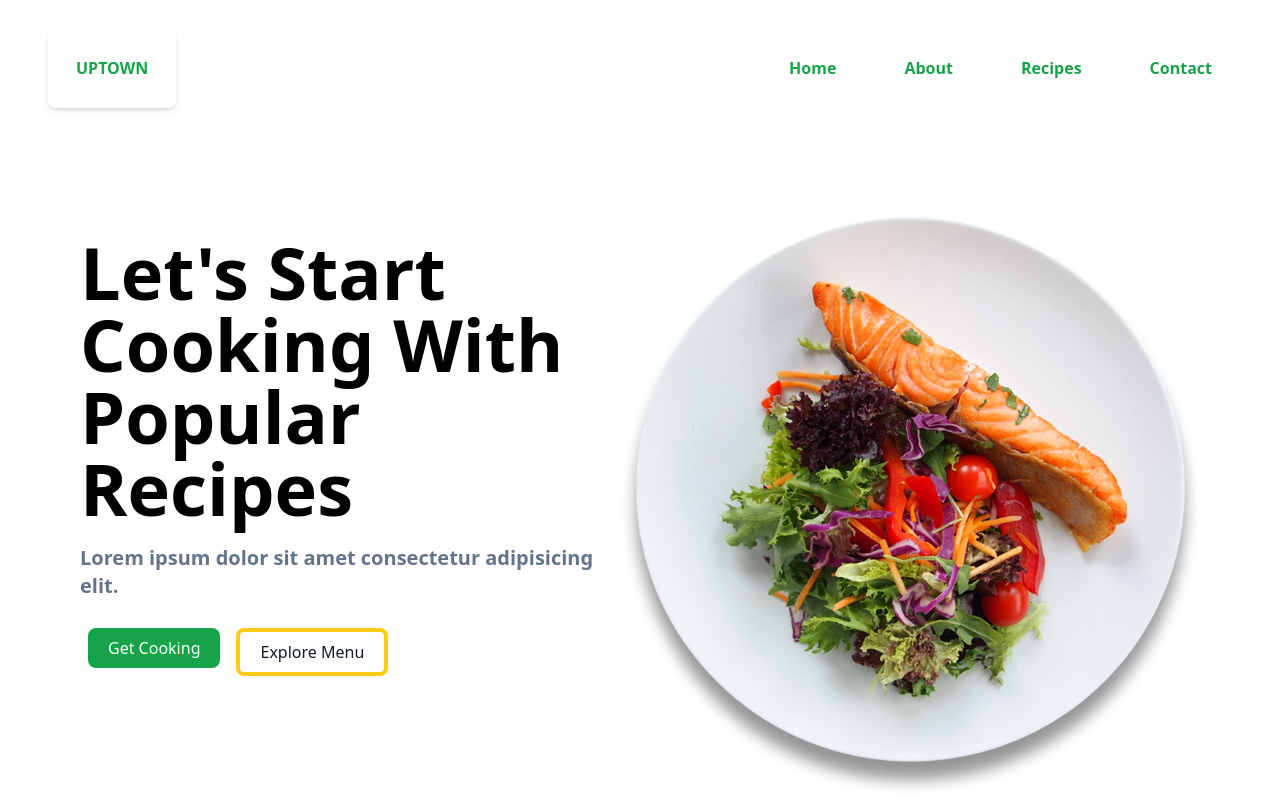
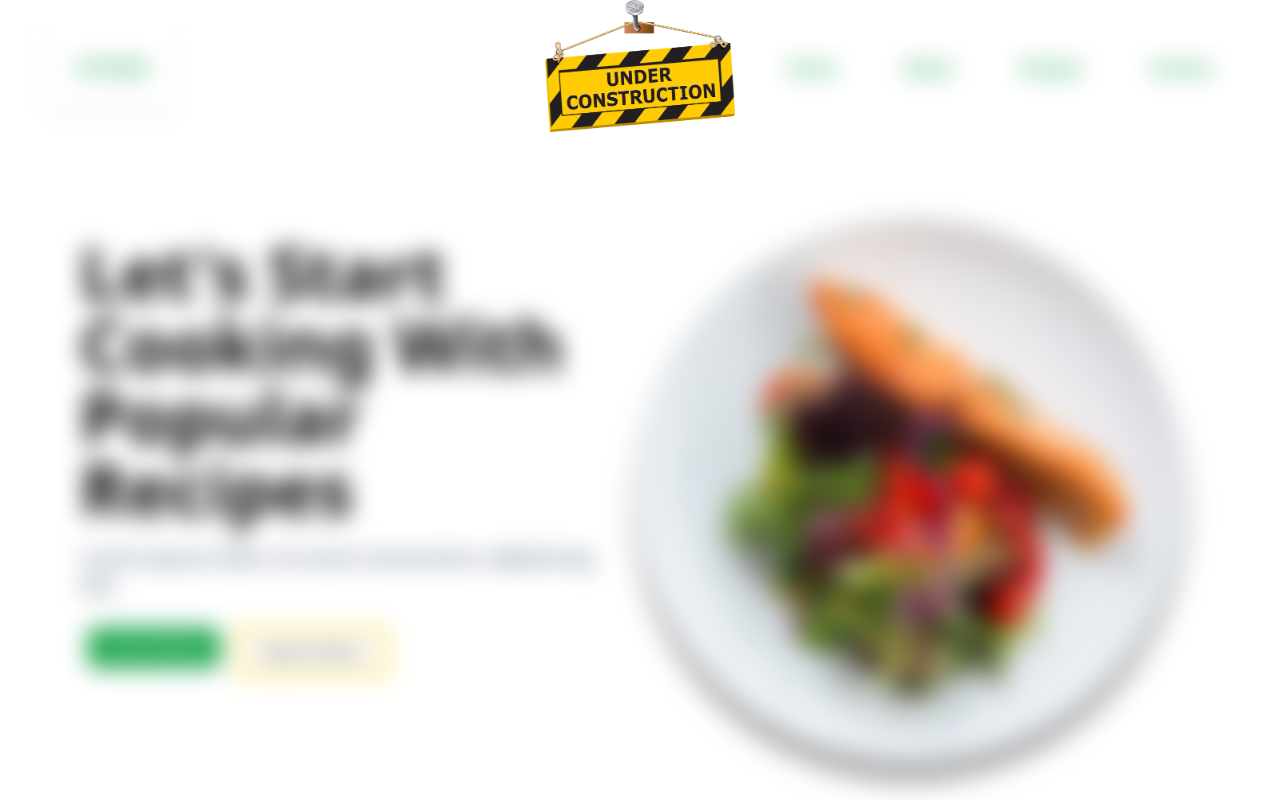
Before and after one commit to romaine877/recipe_app, a Next.js app: page / in a window 1280 px wide. Shown: the top 800 px of the page. Built offline with nearby package versions, Linux system fonts and the light colour scheme.

Commit message:
contruction banner added

```diff
--- /dev/null
+++ b/Components/ConstructionOverlay.js
@@ -0,0 +1,12 @@
+import Image from 'next/image';
+import React from 'react';
+
+export default function ConstructionOverlay() {
+  return (
+    <div className="fixed inset-0 flex backdrop-blur-md justify-center w-screen h-screen">
+        <div>
+            <Image src='/images/under-construction.png' width={190} height={132} />
+        </div>
+        </div>
+  );
+}
--- a/Components/Layout.js
+++ b/Components/Layout.js
@@ -1,5 +1,6 @@
 import Head from "next/head";
 import React from "react";
+import ConstructionOverlay from "./ConstructionOverlay";
 import Navbar from "./Navbar";
 
 export default function Layout({ children }) {
@@ -21,10 +22,10 @@ export default function Layout({ children }) {
           />
           <meta name="author" content="Romaine Halstead" />
         </Head>
-
         <Navbar />
         {children}
       </div>
+      <ConstructionOverlay/>
     </>
   );
 }
```
